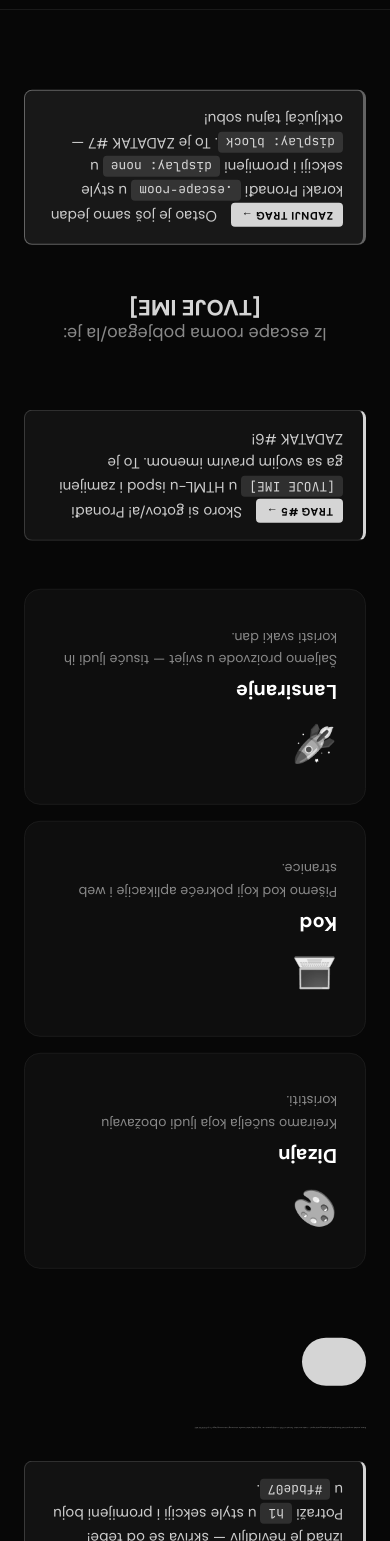
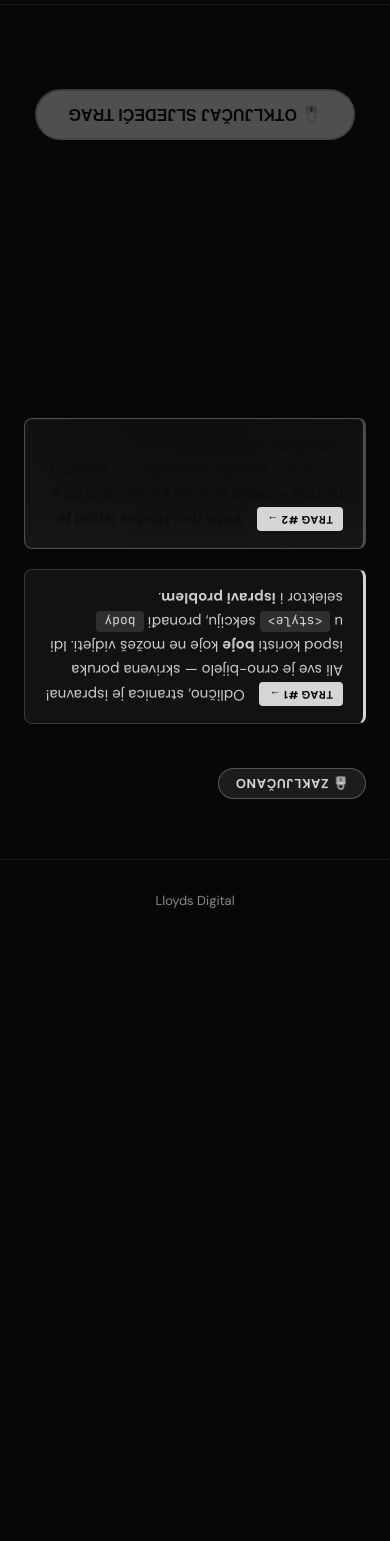
Before and after one commit to tbaskijera/lloyds-sajam, a plain HTML site: page index.html in a window 390 px wide. Shown: the part 92-1633 px from the top of the page. After the commit the page ends 1033 px from the top, so only its background shows below. Drawn offline with Linux system fonts and the light colour scheme.

Commit message:
Update title and instructions for Debug Challenge in index.html; enhance styles in style.css

```diff
--- a/index.html
+++ b/index.html
@@ -3,22 +3,21 @@
 <head>
     <meta charset="UTF-8">
     <meta name="viewport" content="width=device-width, initial-scale=1.0">
-    <title>Lloyds Digital | Escape Room</title>
+    <title>Lloyds Digital | Debug Challenge</title>
     <link rel="stylesheet" href="style.css">
     <link rel="preconnect" href="https://fonts.googleapis.com">
     <link href="https://fonts.googleapis.com/css2?family=DM+Sans:wght@400;600;700;800&family=JetBrains+Mono:wght@400;700&display=swap" rel="stylesheet">
 
     <!--
     ╔═══════════════════════════════════════════════════════╗
-    ║         🔒  LLOYDS DIGITAL ESCAPE ROOM  🔒          ║
+    ║        🔒  LLOYDS DIGITAL DEBUG CHALLENGE  🔒        ║
     ╠═══════════════════════════════════════════════════════╣
     ║                                                       ║
     ║  Zarobljeni ste u pokvarenoj web stranici!            ║
-    ║  Riješite 7 zadataka da pobjegnete.                  ║
+    ║  Riješite 6 zadataka da pobjegnete.                  ║
     ║                                                       ║
     ║  KAKO IGRA RADI:                                     ║
-    ║  Svaki zadatak, kad ga riješiš, otkriva TRAG         ║
-    ║  na stranici koji te vodi do sljedećeg zadatka.      ║
+    ║  Svaki zadatak otkriva TRAG koji vodi do sljedećeg.  ║
     ║  Prati lance tragova do pobjede!                     ║
     ║                                                       ║
     ║  PRVI KORAK: Pogledaj <style> sekciju ispod.         ║
@@ -29,33 +28,34 @@
     -->
 
     <style>
-        /* ════════════════════════════════════════════════════
-           🔧 BUGOVI — POPRAVITE IH OVDJE!
-           Svaki bug, kad ga popraviš, otkriva trag (clue)
-           za sljedeći zadatak. Prati lanac!
-           ════════════════════════════════════════════════════ */
-
-        /* ──────────────────────────────────────────────────
-           🔧 ZADATAK #1: Stranica je naopačke!
-           Obriši liniju "transform: rotate(180deg);" da okreneš stranicu.
-           ➡️ Kad popraviš, moći ćeš pročitati TRAG koji vodi na zadatak #2.
-           ────────────────────────────────────────────────── */
+        /* ═══════════ 🔧 ZADATAK #1 ═══════════
+           Stranica je naopačke!
+           Pronađi što je krivo u main selektoru i popravi.
+           ═══════════════════════════════════════ */
         main {
             transform: rotate(180deg);
         }
 
+        /* ═══════════ 🔧 ZADATAK #2 ═══════════
+           Boje su nestale!
+           Pronađi što u body selektoru uzrokuje problem i popravi.
+           ═══════════════════════════════════════ */
         body {
             filter: grayscale(100%);
         }
 
+        /* ═══════════ 🔧 ZADATAK #3 ═══════════
+           Naslov je nestao!
+           Pronađi što u h1 selektoru skriva tekst i popravi.
+           ═══════════════════════════════════════ */
         h1 {
-            color: #070707;
+            color: transparent;
         }
 
-        .description {
-            font-size: 2px;
-        }
-
+        /* ═══════════ 🔧 ZADATAK #4 ═══════════
+           Sekcija je sakrivena!
+           Pronađi što skriva .escape-room i popravi.
+           ═══════════════════════════════════════ */
         .escape-room {
             display: none;
         }
@@ -65,11 +65,8 @@
 <body>
 
     <nav>
-        <div class="nav-inner">
-            <div class="logo">
+        <div class="nav-inner logo">
             <img src="logo.png" alt="Lloyds Digital">
-            </div>
-            <span class="nav-title">🔒 Escape Room Challenge</span>
         </div>
     </nav>
 
@@ -77,83 +74,60 @@
 
         <div class="room-header">
             <span class="room-badge">🔒 ZAKLJUČANO</span>
-            <h1>TRAG #3: Tekst ispod je sićušan! Potraži .description u style sekciji i povećaj font na 18px.</h1>
+
             <div class="clue-box">
                 <span class="clue-label">TRAG #1 →</span>
-                Stranica je čudno bezbojna... Sve je sivo! Potraži <code>filter</code> na <code>body</code> u style sekciji.
-            </div>
-            <div class="clue-box">
-                <span class="clue-label">TRAG #2 →</span>
-                Boje su se vratile! Ali naslov iznad je nevidljiv — skriva se od tebe! Potraži <code>h1</code> u style sekciji i promijeni boju u <code>#fbde07</code>.
-            </div>
+                Odlično, stranica je ispravna! Ali sve je crno-bijelo — skrivena poruka ispod koristi <strong>boje</strong> koje ne možeš vidjeti. Idi u <code>&lt;style&gt;</code> sekciju, pronađi <code>body</code> selektor i <strong>ispravi problem</strong>.
             </div>
 
-        <!-- ZADATAK #4 zona: ovaj tekst je sićušan, kad se poveća sadrži trag za #5 -->
-        <p class="description">
-            Bravo, možeš me pročitati! Sada pronađi prazan gumb ispod — treba mu tekst.
-            Potraži u HTML-u dolje prazan &lt;a&gt; tag i dodaj tekst između otvorenog i zatvorenog taga.
-            To je ZADATAK #5!
-        </p>
+            <div class="clue-box clue-box-secret">
+                <span class="clue-label">TRAG #2 →</span>
+                <span class="secret-ink">Vidiš me! Naslov ispod je nestao — tekst je tu ali ga ne vidiš! Idi u <code>&lt;style&gt;</code> sekciju, pronađi <code>h1</code> selektor i otkrij što skriva tekst.</span>
+            </div>
 
-        <a href="#challenge" class="btn"></a>
+            <h1>TRAG #3: Ispod se krije sakrivena sekcija! Idi u &lt;style&gt; sekciju, pronađi .escape-room selektor i otkrij što ju skriva.</h1>
+        </div>
 
-        <section class="cards" id="challenge">
-            <div class="card">
-                <span class="card-emoji">🎨</span>
-                <h3>Dizajn</h3>
-                <p>Kreiramo sučelja koja ljudi obožavaju koristiti.</p>
+        <section class="escape-room">
+            <div class="escape-glow"></div>
+            <div class="escape-content">
+                <div class="clue-box clue-revealed">
+                    <span class="clue-label">TRAG #4 →</span>
+                    Ispod u HTML-u se nalazi <strong>zakomentirani kod</strong> — sakriven između <code>&lt;!--</code> i <code>--&gt;</code> oznaka. Pronađi zakomentirani blok i <strong>oslobodi skrivenu sekciju</strong>.
                 </div>
-            <div class="card">
-                <span class="card-emoji">💻</span>
-                <h3>Kod</h3>
-                <p>Pišemo kod koji pokreće aplikacije i web stranice.</p>
-            </div>
-            <div class="card">
-                <span class="card-emoji">🚀</span>
-                <h3>Lansiranje</h3>
-                <p>Šaljemo proizvode u svijet — tisuće ljudi ih koristi svaki dan.</p>
             </div>
         </section>
 
-        <!-- Trag za zadatak #6 — vidljiv kad gumb radi -->
-        <section class="clue-section">
-            <div class="clue-box">
+        <!-- 🚫 OBRIŠI ME ↓
+        <section class="credit" id="potpis">
+            <div class="clue-box clue-final">
                 <span class="clue-label">TRAG #5 →</span>
-                Skoro si gotov/a! Pronađi <code>[TVOJE IME]</code> u HTML-u ispod i zamijeni ga sa svojim pravim imenom. To je ZADATAK #6!
+                Posljednji korak! Gumb ispod je zaključan. Pronađi <code>button</code> element u HTML-u i otkrij što ga blokira.
             </div>
         </section>
+        🚫 OBRIŠI ME ↑ -->
 
-        <section class="credit">
-            <!-- 🔧 ZADATAK #6: Upiši svoje ime umjesto [TVOJE IME] — zaslužuješ to!
-                 ➡️ Kad upišeš ime, pročitaj trag ispod koji vodi na ZADNJI zadatak #7. -->
-            <p>Iz escape rooma pobjegao/la je: <span class="name">[TVOJE IME]</span></p>
+        <section class="action-section">
+            <button class="btn unlock-button" type="button" disabled onclick="document.getElementById('skriveni-trag').style.display='block'; this.classList.add('btn-success'); this.textContent='✅ OTKLJUČANO!';">🔓 OTKLJUČAJ SLJEDEĆI TRAG</button>
         </section>
 
-        <!-- Trag za zadatak #7 — zadnji korak! -->
-        <section class="clue-section">
-            <div class="clue-box clue-final">
-                <span class="clue-label">ZADNJI TRAG →</span>
-                Ostao je još samo jedan korak! Pronađi <code>.escape-room</code> u style sekciji i promijeni <code>display: none</code> u <code>display: block</code>. To je ZADATAK #7 — otključaj tajnu sobu!
-            </div>
-        </section>
-
-        <!-- ZADNJI ZADATAK — tajna soba -->
-        <section class="escape-room">
+        <div id="skriveni-trag" style="display: none;">
+            <section class="escape-room" style="display: block;">
                 <div class="escape-glow"></div>
                 <div class="escape-content">
                     <div class="trophy">🏆</div>
                     <h2>ČESTITAMO!</h2>
-                <p class="escape-big">Pobjegao/la si iz Escape Rooma!</p>
+                    <p class="escape-big">Riješio/la si Debug Challenge!</p>
                     <div class="escape-stars">⭐⭐⭐⭐⭐</div>
-                <p class="escape-sub">Svaka čast — zaslužuješ naš merch!<br>Dođi po njega na naš štand.</p>
-                <div class="escape-badge">ESCAPE ROOM CHAMPION</div>
+                    <p class="escape-sub">Svaka čast — zaslužuješ naš merch!</p>
                 </div>
             </section>
+        </div>
 
     </main>
 
     <footer>
-        <p>Napravljeno uz ☕ od strane Lloyds Digital</p>
+        <p>Lloyds Digital</p>
     </footer>
 
 </body>
--- a/style.css
+++ b/style.css
@@ -5,7 +5,7 @@
 }
 
 body {
-    font-family: 'DM Sans', sans-serif;
+  font-family: "DM Sans", sans-serif;
   background: #070707;
   color: #ffffff;
   min-height: 100vh;
@@ -21,7 +21,7 @@ nav {
   margin: 0 auto;
   display: flex;
   align-items: center;
-    justify-content: space-between;
+  justify-content: center;
 }
 
 .logo img {
@@ -82,13 +82,67 @@ h1 {
   line-height: 1.6;
 }
 
+.clue-box-secret {
+  position: relative;
+  overflow: hidden;
+  background: linear-gradient(
+    180deg,
+    rgba(18, 18, 22, 0.98),
+    rgba(15, 15, 19, 0.98)
+  );
+  border-color: rgba(251, 222, 7, 0.3);
+  box-shadow: inset 0 0 0 1px rgba(255, 255, 255, 0.03);
+}
+
+.clue-box-secret::before,
+.clue-box-secret::after {
+  content: "";
+  position: absolute;
+  inset: 0;
+  pointer-events: none;
+}
+
+.clue-box-secret::before {
+  background:
+    linear-gradient(90deg, rgba(122, 0, 26, 0.08), transparent 35%),
+    linear-gradient(270deg, rgba(0, 43, 134, 0.08), transparent 35%);
+  opacity: 1;
+}
+
+.clue-box-secret::after {
+  inset: 0;
+  background: linear-gradient(
+    180deg,
+    rgba(255, 255, 255, 0.015),
+    transparent 40%
+  );
+  border-radius: 6px;
+}
+
+.clue-box-secret > * {
+  position: relative;
+  z-index: 1;
+}
+
+.secret-ink {
+  display: inline;
+  color: #0000b8;
+  font-weight: 700;
+  letter-spacing: 0.01em;
+}
+
 .clue-box code {
-    font-family: 'JetBrains Mono', monospace;
+  font-family: "JetBrains Mono", monospace;
   background: rgba(251, 222, 7, 0.15);
   color: #fbde07;
   padding: 2px 8px;
   border-radius: 4px;
   font-size: 13px;
+}
+
+.clue-box-secret code {
+  color: #0000cc;
+  background: rgba(0, 0, 200, 0.12);
 }
 
 .clue-label {
@@ -122,6 +176,40 @@ h1 {
   margin-bottom: 40px;
 }
 
+/* ── Action section ── */
+
+.action-section {
+  display: flex;
+  justify-content: center;
+  margin: 48px 0 24px;
+}
+
+.btn-success {
+  background: #22c55e !important;
+  color: #fff !important;
+  pointer-events: none;
+}
+
+.clue-revealed {
+  animation: fadeSlideIn 0.5s ease-out;
+}
+
+@keyframes fadeSlideIn {
+  from {
+    opacity: 0;
+    transform: translateY(-12px);
+  }
+  to {
+    opacity: 1;
+    transform: translateY(0);
+  }
+}
+
+.credit-text {
+  margin-top: 20px;
+  font-size: 18px;
+}
+
 /* ── Button ── */
 
 .btn {
@@ -133,7 +221,9 @@ h1 {
   text-decoration: none;
   font-weight: 700;
   font-size: 16px;
-    transition: transform 0.2s ease, box-shadow 0.2s ease;
+  transition:
+    transform 0.2s ease,
+    box-shadow 0.2s ease;
   min-height: 48px;
 }
 
@@ -146,9 +236,21 @@ h1 {
 
 .cards {
   display: grid;
-    grid-template-columns: repeat(3, 1fr);
+  grid-template-columns: 1fr;
   gap: 16px;
   margin-top: 64px;
+}
+
+.unlock-button:disabled {
+  opacity: 0.35;
+  filter: grayscale(100%);
+  cursor: not-allowed;
+  box-shadow: none;
+}
+
+.unlock-button:disabled:hover {
+  transform: none;
+  box-shadow: none;
 }
 
 .card {
@@ -156,7 +258,9 @@ h1 {
   border: 1px solid #1a1a1a;
   border-radius: 16px;
   padding: 36px 28px;
-    transition: transform 0.3s ease, border-color 0.3s ease;
+  transition:
+    transform 0.3s ease,
+    border-color 0.3s ease;
 }
 
 .card:hover {
@@ -191,6 +295,12 @@ h1 {
   color: #888;
 }
 
+.clue-credit {
+  max-width: 620px;
+  margin-left: auto;
+  margin-right: auto;
+}
+
 .name {
   color: #fbde07;
   font-weight: 800;
@@ -216,14 +326,23 @@ h1 {
   left: -50%;
   width: 200%;
   height: 200%;
-    background: radial-gradient(circle at center, rgba(251, 222, 7, 0.08) 0%, transparent 60%);
+  background: radial-gradient(
+    circle at center,
+    rgba(251, 222, 7, 0.08) 0%,
+    transparent 60%
+  );
   animation: pulse 3s ease-in-out infinite;
   pointer-events: none;
 }
 
 @keyframes pulse {
-    0%, 100% { opacity: 0.5; }
-    50% { opacity: 1; }
+  0%,
+  100% {
+    opacity: 0.5;
+  }
+  50% {
+    opacity: 1;
+  }
 }
 
 .escape-content {
@@ -238,8 +357,13 @@ h1 {
 }
 
 @keyframes bounce {
-    0%, 100% { transform: translateY(0); }
-    50% { transform: translateY(-12px); }
+  0%,
+  100% {
+    transform: translateY(0);
+  }
+  50% {
+    transform: translateY(-12px);
+  }
 }
 
 .escape-room h2 {
@@ -296,9 +420,19 @@ footer p {
 /* ── Responsive ── */
 
 @media (max-width: 768px) {
-    main { padding: 60px 24px; }
-    .cards { grid-template-columns: 1fr; }
-    h1 { font-size: 32px; }
-    .escape-room { padding: 48px 24px; }
-    .trophy { font-size: 56px; }
+  main {
+    padding: 60px 24px;
   }
+  .cards {
+    grid-template-columns: 1fr;
+  }
+  h1 {
+    font-size: 32px;
+  }
+  .escape-room {
+    padding: 48px 24px;
+  }
+  .trophy {
+    font-size: 56px;
+  }
+}
```
Lines whose indentation alone changed are shown as unchanged.
